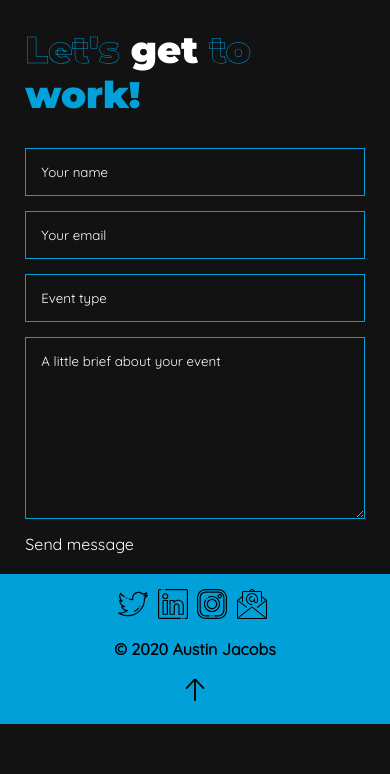
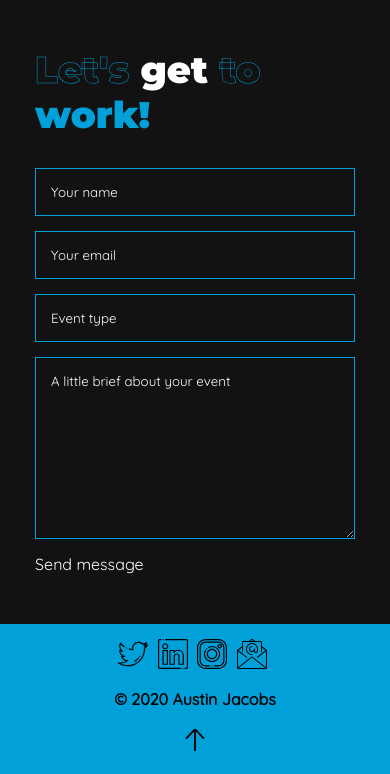
Before and after one commit to tochukwu19/legendary-garbanzo, a plain HTML site: page dist/index.html in a window 390 px wide. Shown: the part 2725-3499 px from the top of the page. Before the commit the page ends 3449 px from the top, so only its background shows below. Drawn offline with Linux system fonts and the light colour scheme.

Commit message:
checkpoint 2

```diff
--- a/dist/css/main.css
+++ b/dist/css/main.css
@@ -736,24 +736,30 @@ footer img {
     }
 
     .contact-container {
-        width: 87%;
-        margin-bottom: 20px;
+        width: 82%;
+        margin-bottom: 50px;
+        margin-top: 20px;
     }
-    footer{
+
+    footer {
         flex-wrap: wrap-reverse;
         flex-direction: column;
         height: auto;
     }
-    .contact{
+
+    .contact {
         height: auto;
     }
-    .socials{
+
+    .socials {
         margin-top: 15px;
     }
-    footer a{
+
+    footer a {
         margin-bottom: 15px;
     }
-    .panel-list{
+
+    .panel-list {
         justify-content: center;
     }
 
```
